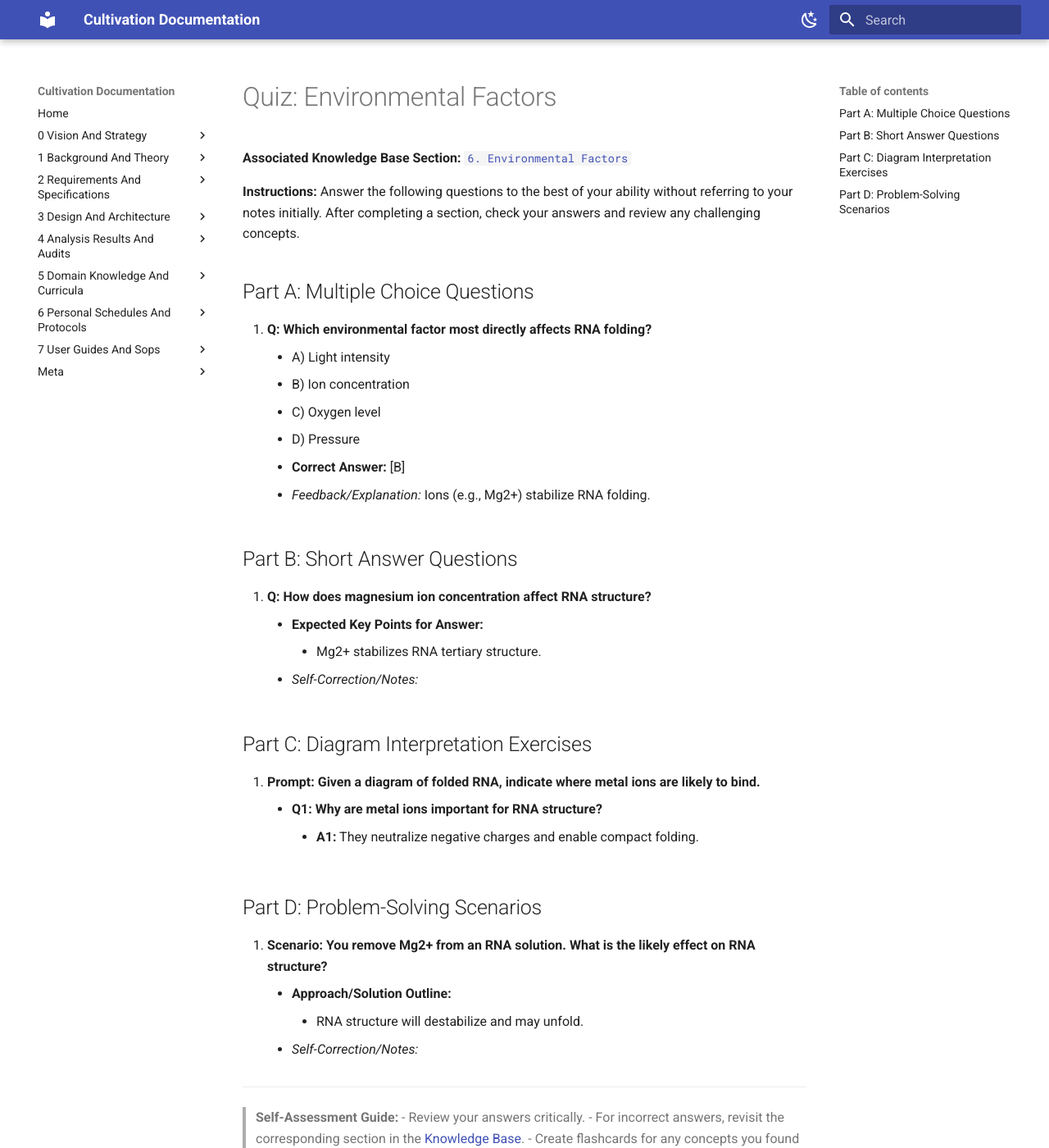
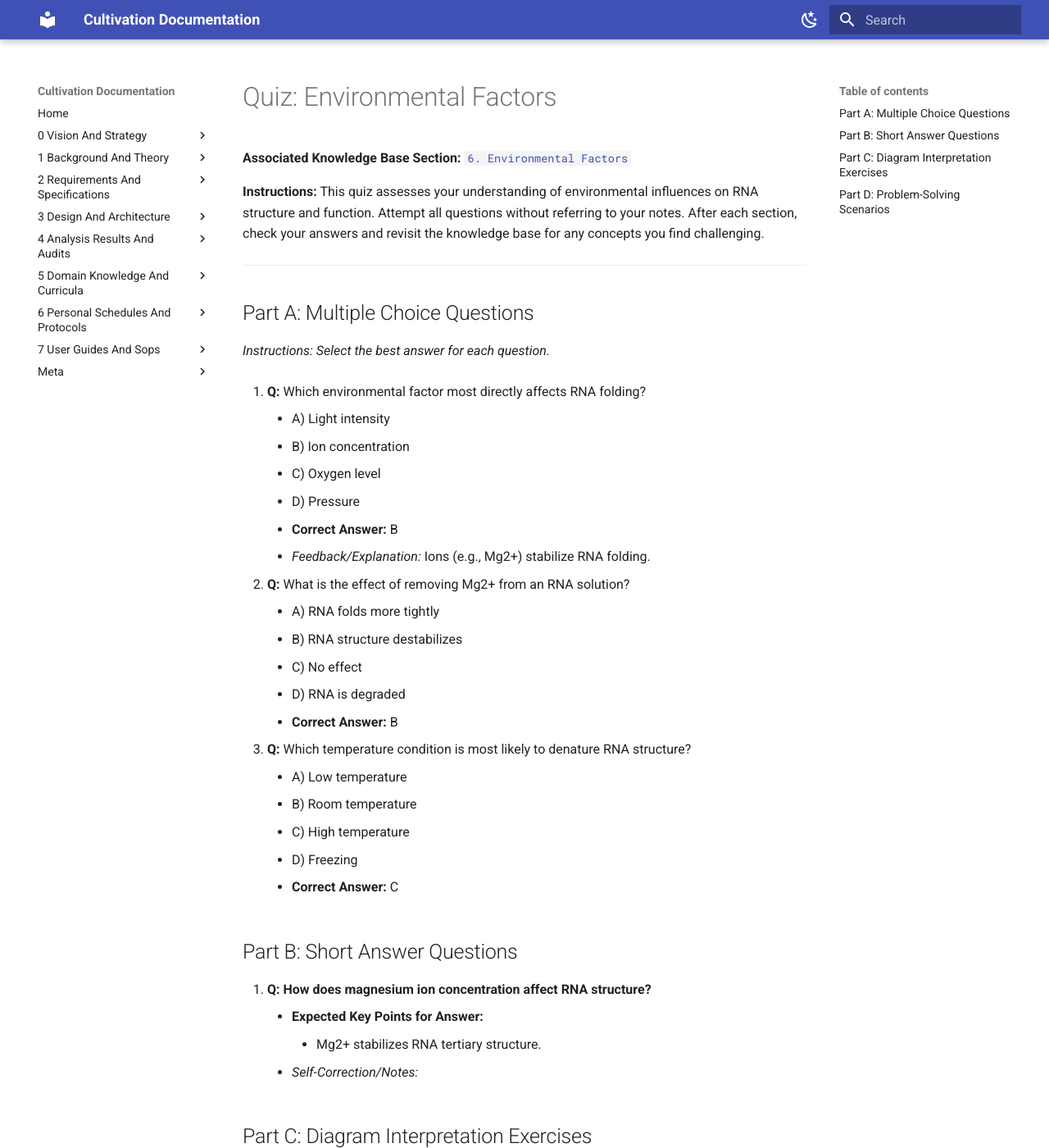
Before and after one commit to ImmortalDemonGod/Holistic-Performance-Enhancement, an MkDocs documentation site: the page built from cultivation/docs/5_domain_knowledge_and_curricula/biology/RNA_MODELING/Pillar1_Biophysical_Modeling/Quizzes_and_Assessments/Quiz-1.6-Environmental-Factors.md, in a window 1280 px wide and 1400 px high. Shown: the whole window at 82% size. Built offline with MkDocs 1.6.1 and Material for MkDocs 9.7.7, drawn with Linux system fonts in a browser that asks for light colours.

Commit message:
📝 docs(biology): update quiz instructions and metadata
- modify date_modified to "2025-06-04" for quizzes
- enhance quiz instructions for clarity and engagement
- ensure consistent formatting for associated knowledge base sections

```diff
--- a/cultivation/docs/5_domain_knowledge_and_curricula/biology/RNA_MODELING/Pillar1_Biophysical_Modeling/Quizzes_and_Assessments/Quiz-1.6-Environmental-Factors.md
+++ b/cultivation/docs/5_domain_knowledge_and_curricula/biology/RNA_MODELING/Pillar1_Biophysical_Modeling/Quizzes_and_Assessments/Quiz-1.6-Environmental-Factors.md
@@ -10,27 +10,45 @@ tags:
   - ions
   - temperature
 date_created: "2025-06-03"
-date_modified: "2025-06-03"
+date_modified: "2025-06-04"
 status: "stub"
 version: "1.0"
-associated_kb_section: ../6_Environmental_Factors/index.md
+associated_kb_section: "../6_Environmental_Factors/index.md"
 ---
 
 # Quiz: Environmental Factors
 
 **Associated Knowledge Base Section:** [`6. Environmental Factors`](../6_Environmental_Factors/index.md)
 
-**Instructions:** Answer the following questions to the best of your ability without referring to your notes initially. After completing a section, check your answers and review any challenging concepts.
+**Instructions:** This quiz assesses your understanding of environmental influences on RNA structure and function. Attempt all questions without referring to your notes. After each section, check your answers and revisit the knowledge base for any concepts you find challenging.
+
+---
 
 ## Part A: Multiple Choice Questions
 
-1.  **Q: Which environmental factor most directly affects RNA folding?**
+*Instructions: Select the best answer for each question.*
+
+1.  **Q:** Which environmental factor most directly affects RNA folding?
     *   A) Light intensity
     *   B) Ion concentration
     *   C) Oxygen level
     *   D) Pressure
-    *   **Correct Answer:** [B]
+    *   **Correct Answer:** B
     *   *Feedback/Explanation:* Ions (e.g., Mg2+) stabilize RNA folding.
+
+2.  **Q:** What is the effect of removing Mg2+ from an RNA solution?
+    *   A) RNA folds more tightly
+    *   B) RNA structure destabilizes
+    *   C) No effect
+    *   D) RNA is degraded
+    *   **Correct Answer:** B
+
+3.  **Q:** Which temperature condition is most likely to denature RNA structure?
+    *   A) Low temperature
+    *   B) Room temperature
+    *   C) High temperature
+    *   D) Freezing
+    *   **Correct Answer:** C
 
 ## Part B: Short Answer Questions
 
```
Also changed, not shown: cultivation/docs/5_domain_knowledge_and_curricula/biology/RNA_MODELING/Pillar1_Biophysical_Modeling/Quizzes_and_Assessments/Quiz-1.3-RNA-vs-DNA-Comparison.md (+23 -5 lines), cultivation/docs/5_domain_knowledge_and_curricula/biology/RNA_MODELING/Pillar1_Biophysical_Modeling/Quizzes_and_Assessments/Quiz-1.4-Thermodynamic-Principles.md (+23 -5 lines), cultivation/docs/5_domain_knowledge_and_curricula/biology/RNA_MODELING/Pillar1_Biophysical_Modeling/Quizzes_and_Assessments/Quiz-1.5-Energetic-Contributions.md (+23 -5 lines).
